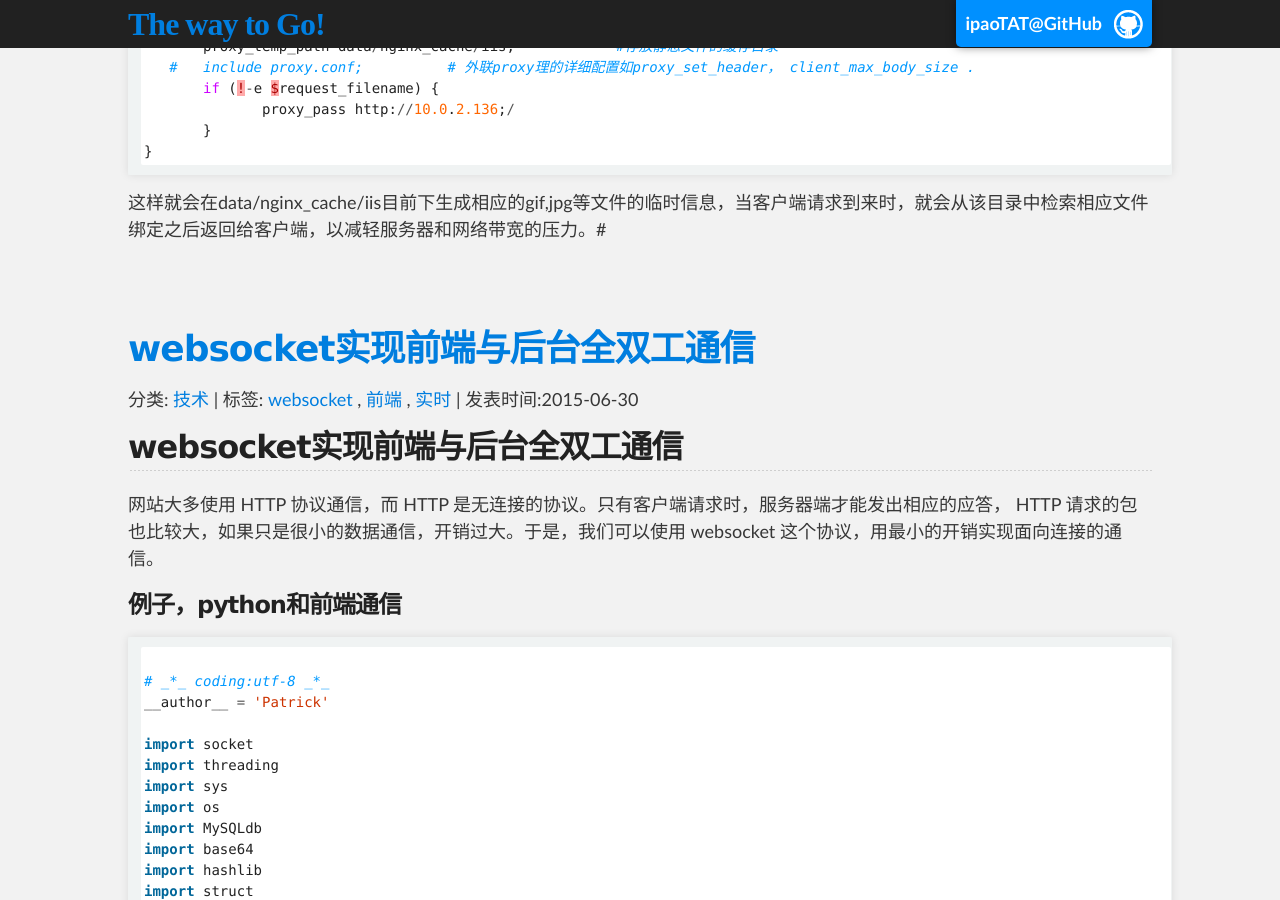
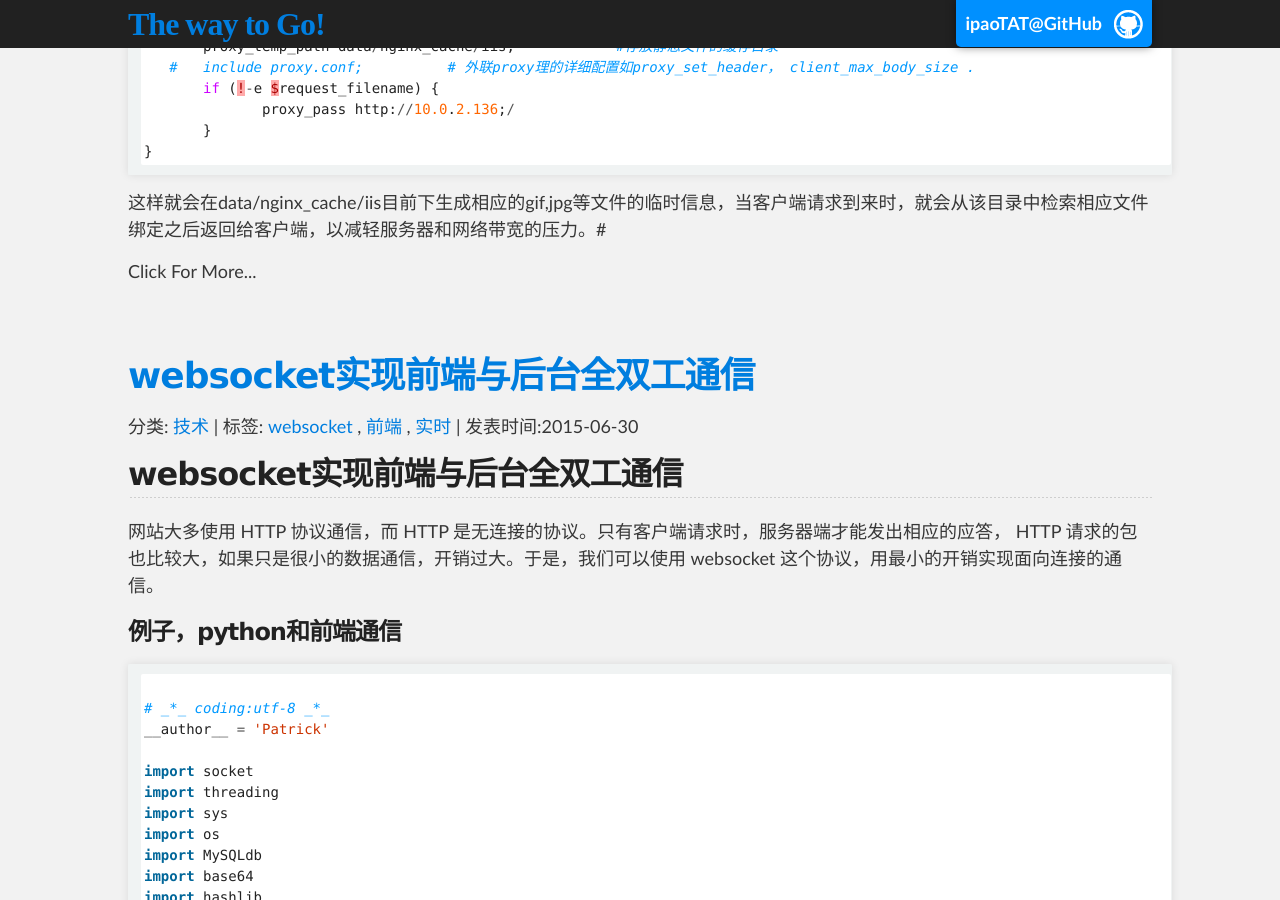
Before and after one commit to ipaoTAT/blog-original, a Jekyll site: the page built from index.html, in a window 1280 px wide and 900 px high, scrolled down 1541 px. Built offline with Jekyll 4.4.1, drawn with Linux system fonts in a browser that asks for light colours; some web fonts are replaced; Markdown is read by kramdown in place of the engine named in the settings; the list of posts is cut into pages by our own code; some of the changed text lies outside the part shown.

Commit message:
change style

```diff
--- a/index.html
+++ b/index.html
@@ -10,6 +10,30 @@
     {% endfor %}
 </ul>
 -->
+
+<script language="javascript">
+var MAX_HEIGHT = 50;
+window.onload=function(){
+    var contents = document.getElementsByClassName("content");
+    for(var i = 0; i < contents.length(); i++){
+        var contentdiv = contents[i];
+        if(parseInt(contentdiv.style.height) > MAX_HEIGHT){
+            contentdiv.style.height = MAX_HEIGHT + "px";
+            contentdiv.children[contentdiv.children.length - 1].style.display = "";
+        }
+    }
+}
+
+function more(div){
+    if(div.innerText.indexof("More") > -1){
+        div.parent.style.height = "auto";
+        div.innerText = "Click To Close";
+    }else{
+        div.parent.style.height = MAX_HEIGHT + "px";
+        div.innerText = "Click For More";
+    }
+}
+</script>
 
 <!-- 遍历分页后的文章 -->
 {% for post in paginator.posts %}
@@ -42,6 +66,9 @@
   -->
   <div class="content">
     {{post.content}}
+    <div class="clickformore" onclick="more(this)">
+        Click For More...
+    </div>
   </div>
   <br/><br/>
 {% endfor %}
```
Also changed, not shown: 1 other file.
